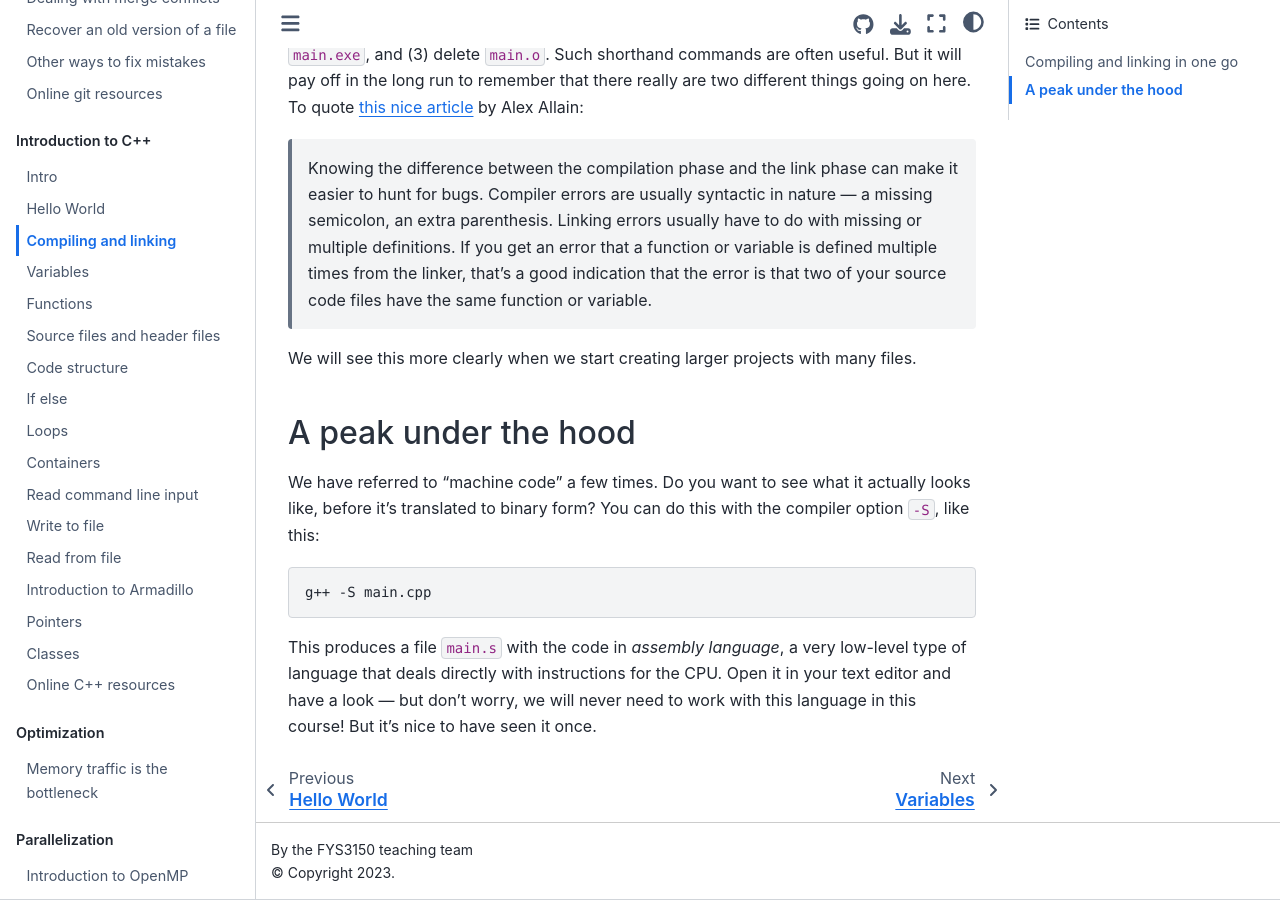
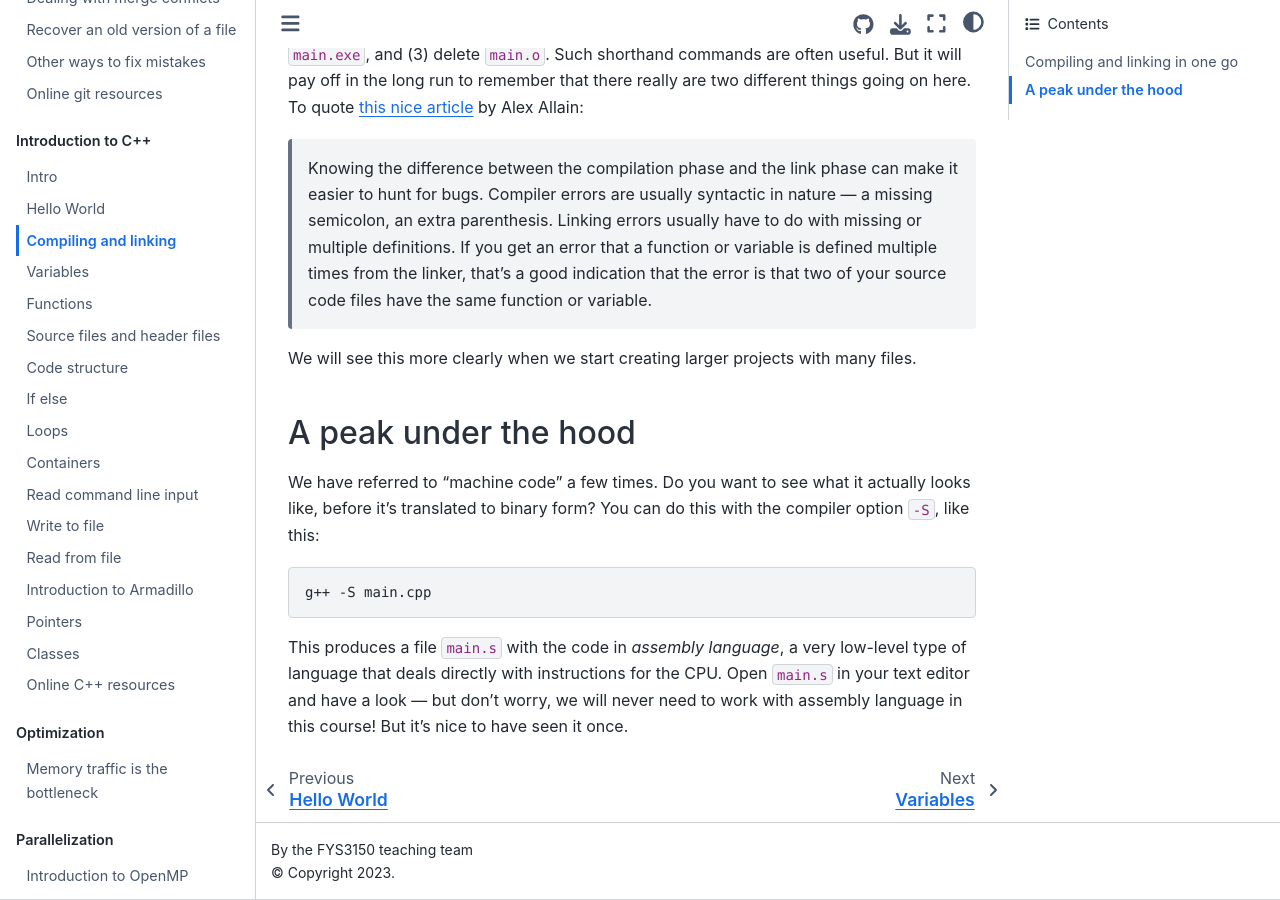
Before and after one commit to anderkve/FYS3150, a Jupyter Book: the page built from book/introduction_to_cpp/compiling_and_linking.md, in a window 1280 px wide and 900 px high, scrolled down 1629 px. Built offline with Jupyter Book 1.0.4 settings and Sphinx 7.4.7 and the Sphinx Book theme 1.1.4, drawn with Linux system fonts in a browser that asks for light colours; pages that are not in the unit, such as notebooks, are missing from menus.

Commit message:
Fixed typo.

````diff
--- a/book/introduction_to_cpp/compiling_and_linking.md
+++ b/book/introduction_to_cpp/compiling_and_linking.md
@@ -61,4 +61,4 @@ We have referred to "machine code" a few times. Do you want to see what it actua
 g++ -S main.cpp
 ```
 
-This produces a file `main.s` with the code in *assembly language*, a very low-level type of language that deals directly with instructions for the CPU. Open it in your text editor and have a look --- but don't worry, we will never need to work with this language in this course! But it's nice to have seen it once.
+This produces a file `main.s` with the code in *assembly language*, a very low-level type of language that deals directly with instructions for the CPU. Open `main.s` in your text editor and have a look --- but don't worry, we will never need to work with assembly language in this course! But it's nice to have seen it once.
````
